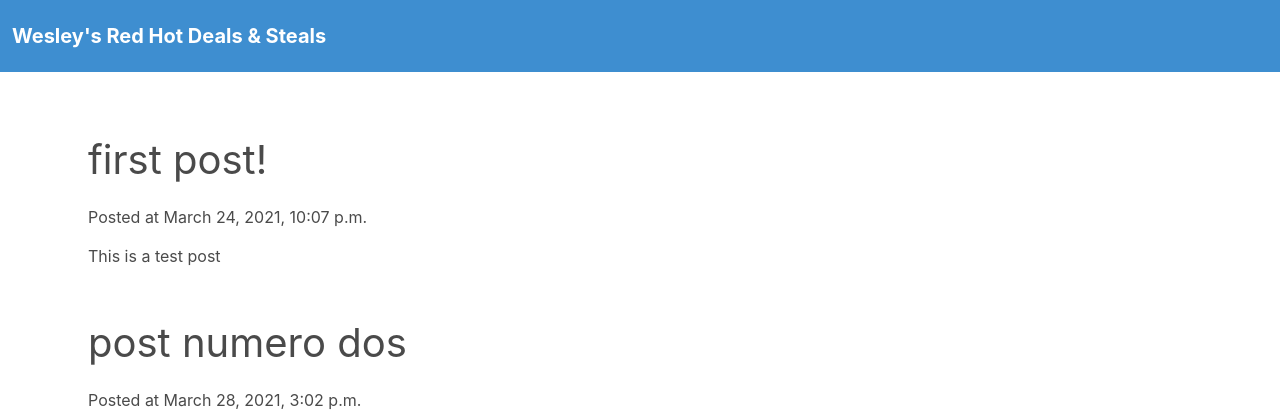
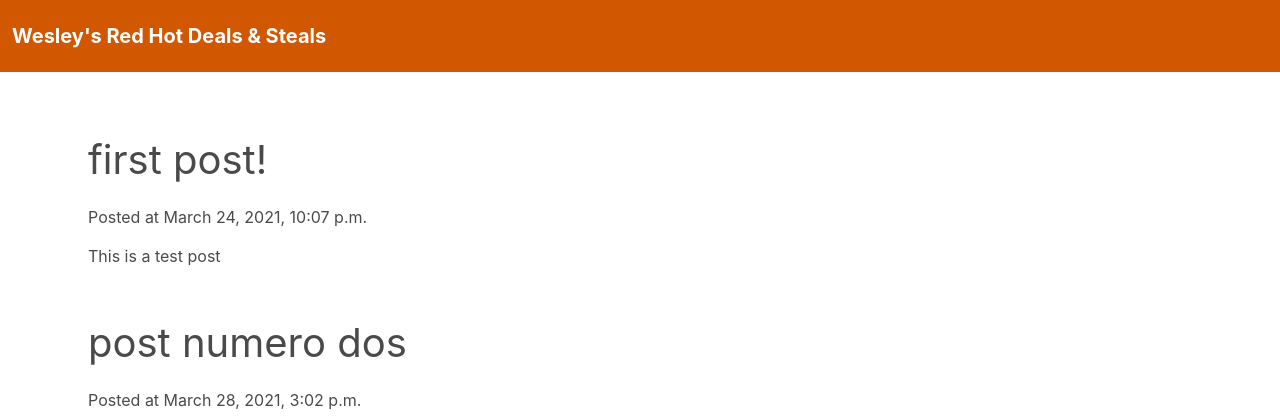
Before and after one commit to seawolfsoftware/wesleysdeals, a Django app: page / in a window 1280 px wide. Shown: the top 420 px of the page. Run offline with Django 3.2, Linux system fonts and the light colour scheme; data comes from the database, SQL or seed files in the repository; both versions use the stored data as it was after the commit.

Commit message:
save state

```diff
--- a/templates/main/base.html
+++ b/templates/main/base.html
@@ -11,6 +11,9 @@
 
         <link rel="stylesheet" href="https://cdn.jsdelivr.net/npm/bulma@0.9.1/css/bulma.min.css">
 
+        {% load static %}
+        <link rel="stylesheet" type="text/css" href="{% static 'css/base.css' %}">
+
         {% block head %}
             <meta charset="UTF-8">
             <title>Wesley's Red Hot Deals & Steals</title>
@@ -20,7 +23,7 @@
 
     <body>
 
-        <nav class="navbar is-info">
+        <nav id="custom_navbar" class="navbar is-info">
             <div class="navbar-brand">
                 <a href="/" class="navbar-item"><strong>Wesley's Red Hot Deals & Steals</strong></a>
             </div>
--- /dev/null
+++ b/wesleysdeals/static/css/base.css
@@ -0,0 +1,3 @@
+#custom_navbar {
+    background: #D15700
+}
```
Also changed, not shown: db.sqlite3.
